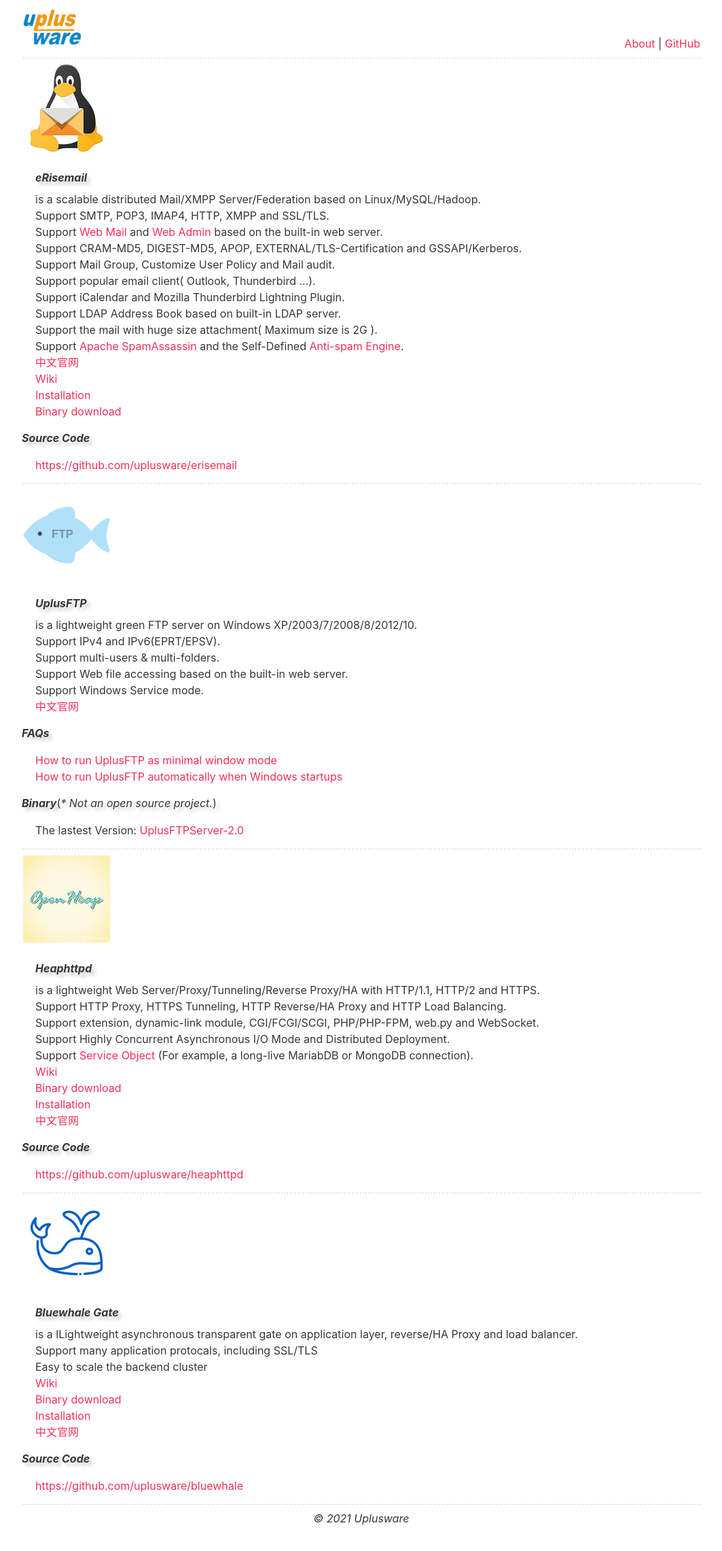
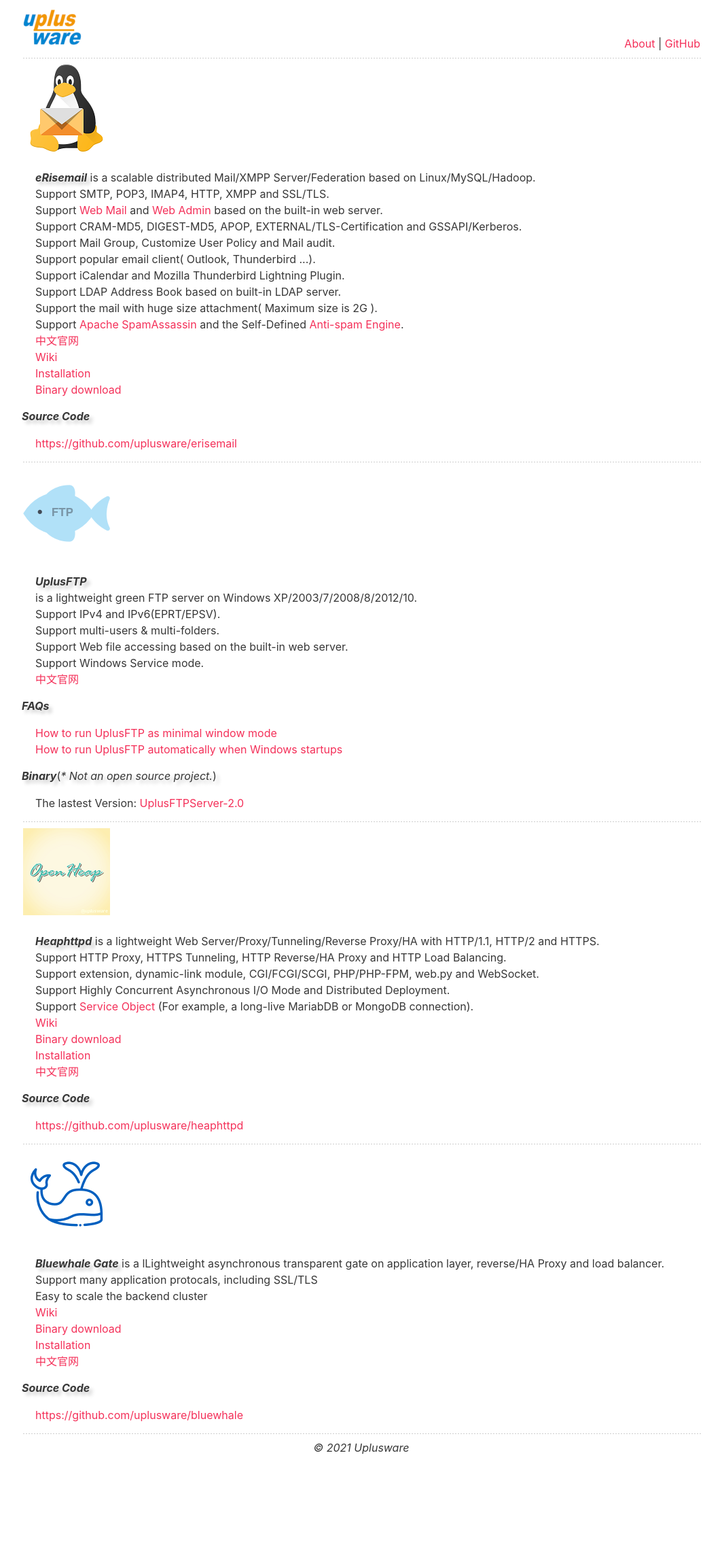
Before and after one commit to uplusware/uplusware.github.io, a Jekyll site: the page index.html, which Jekyll copies as it is, in a window 1280 px wide. Shown: the whole page at 68% size, without its empty margins (108-1171 px from the left). Built offline with Jekyll 4.4.1, drawn with Linux system fonts in a browser that asks for light colours; after the commit the page ends 2177 px from its top, so only the background shows below that.

Commit message:
Update index.html

```diff
--- a/index.html
+++ b/index.html
@@ -22,7 +22,7 @@
 		</td><td valign="middle">
 		</td></tr></table>
 		<ul>
-			<li><p style="text-shadow: 5px 5px 5px #cccccc"><strong><em>eRisemail</em></strong></p> is a scalable distributed Mail/XMPP Server/Federation based on Linux/MySQL/Hadoop.</li>
+			<li><span style="text-shadow: 5px 5px 5px #cccccc"><strong><em>eRisemail</em></strong></span> is a scalable distributed Mail/XMPP Server/Federation based on Linux/MySQL/Hadoop.</li>
 			<li>Support SMTP, POP3, IMAP4, HTTP, XMPP and SSL/TLS.</li>
 			<li>Support <a href="https://github.com/uplusware/erisemail/wiki/WebMail-UI" target="_blank">Web Mail</a> and <a href="https://github.com/uplusware/erisemail/wiki/WebAdmin-UI" target="_blank">Web Admin</a> based on the built-in web server.</li>
 			<li>Support CRAM-MD5, DIGEST-MD5, APOP, EXTERNAL/TLS-Certification and GSSAPI/Kerberos.</li>
@@ -51,7 +51,7 @@
 		</td><td valign="middle">
 		</td></tr></table>
 		<ul>
-			<li><p style="text-shadow: 5px 5px 5px #cccccc"><strong><em>UplusFTP</em></strong></p> is a lightweight green FTP server on Windows XP/2003/7/2008/8/2012/10.</li>
+			<span style="text-shadow: 5px 5px 5px #cccccc"><strong><em>UplusFTP</em></strong></span><li> is a lightweight green FTP server on Windows XP/2003/7/2008/8/2012/10.</li>
 			<li>Support IPv4 and IPv6(EPRT/EPSV).</li>
             		<li>Support multi-users &amp; multi-folders.</li>
 			<li>Support Web file accessing based on the built-in web server.</li>
@@ -77,7 +77,7 @@
 		</td><td valign="middle">
 		</td></tr></table>
 		<ul>
-			<li><p style="text-shadow: 5px 5px 5px #cccccc"><strong><em>Heaphttpd</em></strong></p> is a lightweight Web Server/Proxy/Tunneling/Reverse Proxy/HA with HTTP/1.1, HTTP/2 and HTTPS.</li>
+			<li><span style="text-shadow: 5px 5px 5px #cccccc"><strong><em>Heaphttpd</em></strong></span> is a lightweight Web Server/Proxy/Tunneling/Reverse Proxy/HA with HTTP/1.1, HTTP/2 and HTTPS.</li>
 			<li>Support HTTP Proxy, HTTPS Tunneling, HTTP Reverse/HA Proxy and HTTP Load Balancing.</li>
       			<li>Support extension, dynamic-link module, CGI/FCGI/SCGI, PHP/PHP-FPM, web.py and WebSocket.</li>
 			<li>Support Highly Concurrent Asynchronous I/O Mode and Distributed Deployment.</li>
@@ -99,7 +99,7 @@
 		</td><td valign="middle">
 		</td></tr></table>
 		<ul>
-			<li><p style="text-shadow: 5px 5px 5px #cccccc"><strong><em>Bluewhale Gate</em></strong></p> is a lLightweight asynchronous transparent gate on application layer, reverse/HA Proxy and load balancer.</li>
+			<li><span style="text-shadow: 5px 5px 5px #cccccc"><strong><em>Bluewhale Gate</em></strong></span> is a lLightweight asynchronous transparent gate on application layer, reverse/HA Proxy and load balancer.</li>
             		<li>Support many application protocals, including SSL/TLS</li>
 			<li>Easy to scale the backend cluster</li>
 			<li><a href="https://github.com/uplusware/bluewhale/wiki" target="_blank">Wiki</a></li>
```
